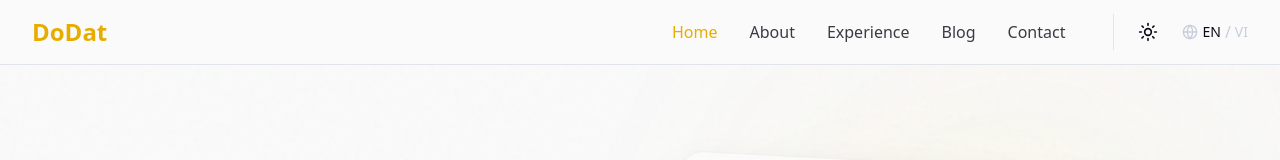
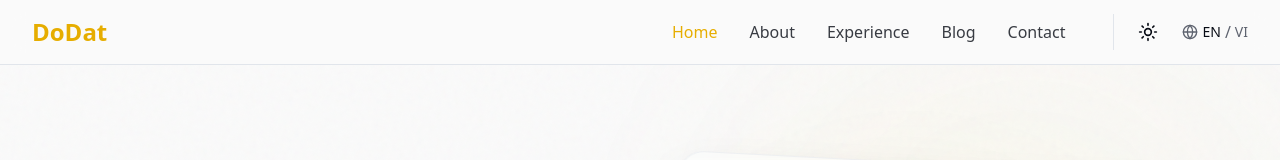
Before and after one commit to tadod12/portfolio, a Next.js app: page /en in a window 1280 px wide. Shown: the top 160 px of the page. Built offline with nearby package versions, Linux system fonts and the light colour scheme.

Commit message:
fix(layout): use correct text colors for Footer and VI mode switcher

```diff
--- a/src/components/layout/Footer.tsx
+++ b/src/components/layout/Footer.tsx
@@ -7,11 +7,11 @@ export default async function Footer({ lang }: { lang: Locale }) {
     return (
         <footer className="bg-background border-t border-border py-8 mt-auto">
             <div className="max-w-7xl mx-auto px-4 sm:px-6 lg:px-8 flex flex-col items-center justify-center text-center">
-                <p className="text-muted text-sm">{dict.footer.copyright}</p>
+                <p className="text-muted-foreground text-sm">{dict.footer.copyright}</p>
                 <div className="mt-4 flex space-x-4">
                     {/* Social links placeholder */}
-                    <span className="text-muted hover:text-accent cursor-pointer transition-colors">GitHub</span>
-                    <span className="text-muted hover:text-accent cursor-pointer transition-colors">LinkedIn</span>
+                    <span className="text-muted-foreground hover:text-accent cursor-pointer transition-colors">GitHub</span>
+                    <span className="text-muted-foreground hover:text-accent cursor-pointer transition-colors">LinkedIn</span>
                 </div>
             </div>
         </footer>
--- a/src/components/layout/NavBar.tsx
+++ b/src/components/layout/NavBar.tsx
@@ -67,17 +67,17 @@ export default function NavBar({ lang, dict }: NavBarProps) {
                             <div className="flex items-center gap-4 ml-4 border-l pl-4 border-border">
                                 <ThemeToggle />
                                 <div className="flex items-center gap-1">
-                                    <Globe className="w-4 h-4 text-muted" />
+                                    <Globe className="w-4 h-4 text-muted-foreground" />
                                     <Link
                                         href={switchLocale('en')}
-                                        className={cn("text-sm hover:text-accent font-medium", lang === 'en' ? "text-foreground" : "text-muted")}
+                                        className={cn("text-sm hover:text-accent font-medium", lang === 'en' ? "text-foreground" : "text-muted-foreground")}
                                     >
                                         EN
                                     </Link>
-                                    <span className="text-muted">/</span>
+                                    <span className="text-muted-foreground">/</span>
                                     <Link
                                         href={switchLocale('vi')}
-                                        className={cn("text-sm hover:text-accent font-medium", lang === 'vi' ? "text-foreground" : "text-muted")}
+                                        className={cn("text-sm hover:text-accent font-medium", lang === 'vi' ? "text-foreground" : "text-muted-foreground")}
                                     >
                                         VI
                                     </Link>
@@ -121,8 +121,8 @@ export default function NavBar({ lang, dict }: NavBarProps) {
                             ))}
                             <div className="flex items-center justify-between px-3 py-2 mt-4 border-t border-border pt-4">
                                 <div className="flex items-center gap-4">
-                                    <Link href={switchLocale('en')} className={cn("text-sm font-medium", lang === 'en' ? "text-accent" : "text-muted")}>English</Link>
-                                    <Link href={switchLocale('vi')} className={cn("text-sm font-medium", lang === 'vi' ? "text-accent" : "text-muted")}>Tiếng Việt</Link>
+                                    <Link href={switchLocale('en')} className={cn("text-sm font-medium", lang === 'en' ? "text-accent" : "text-muted-foreground")}>English</Link>
+                                    <Link href={switchLocale('vi')} className={cn("text-sm font-medium", lang === 'vi' ? "text-accent" : "text-muted-foreground")}>Tiếng Việt</Link>
                                 </div>
                                 <ThemeToggle />
                             </div>
```
